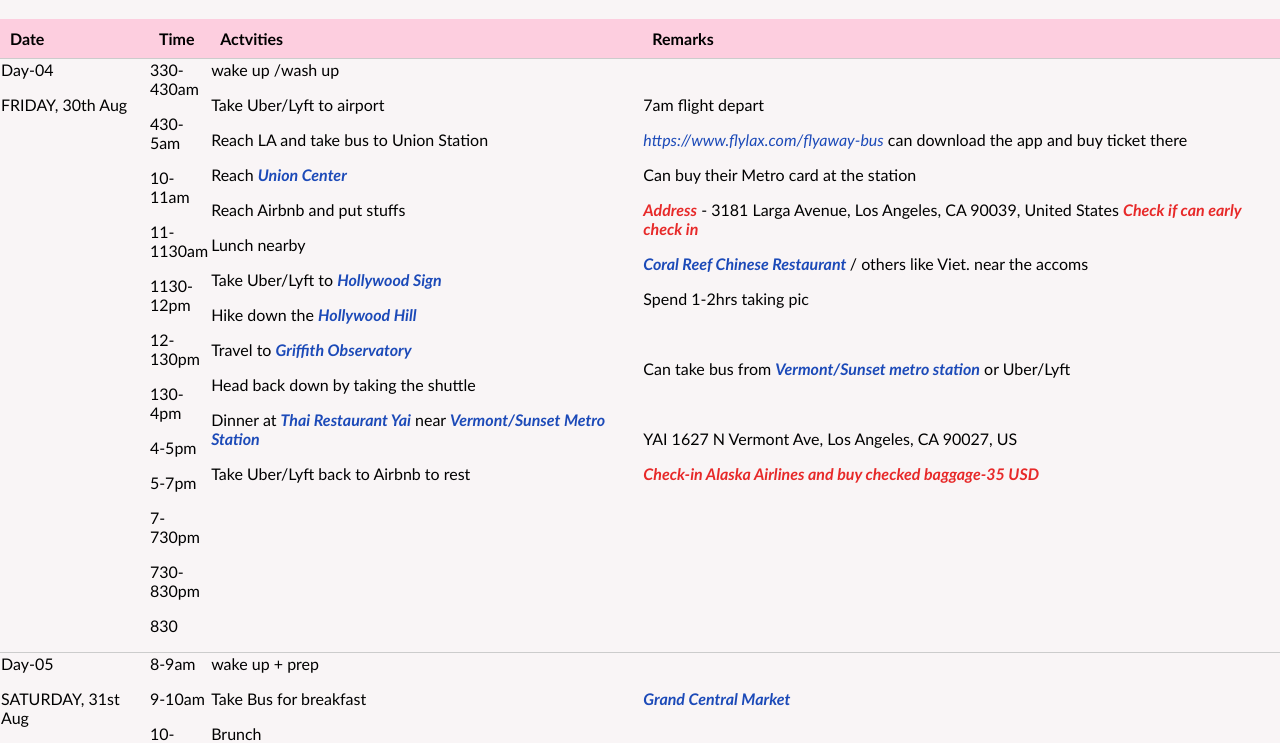
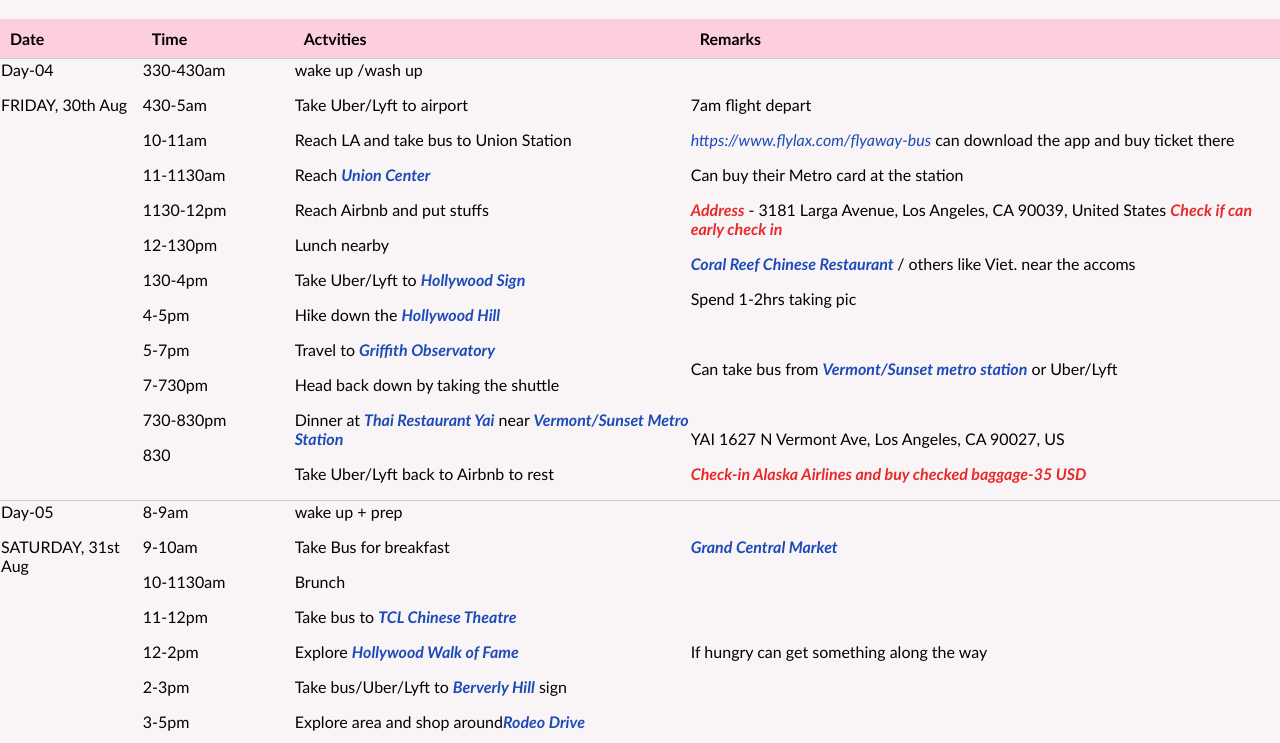
Before and after one commit to yonasmartinus/JJY_States, a plain HTML site: page index.html in a window 1280 px wide. Shown: the part 63-806 px from the top of the page. Drawn offline with Linux system fonts and the light colour scheme.

Commit message:
Update index.html

```diff
--- a/index.html
+++ b/index.html
@@ -42,7 +42,7 @@
             margin-bottom: 50px; /* Add padding-bottom for spacing within the Description column */
         }
         .Time {
-            width: 50px; /* Add padding-bottom for spacing within the Description column */
+            width: 150px; /* Add padding-bottom for spacing within the Description column */
         }
     </style>
 </head>
```
